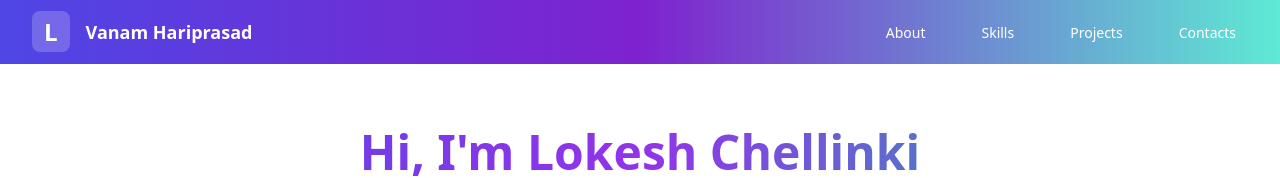
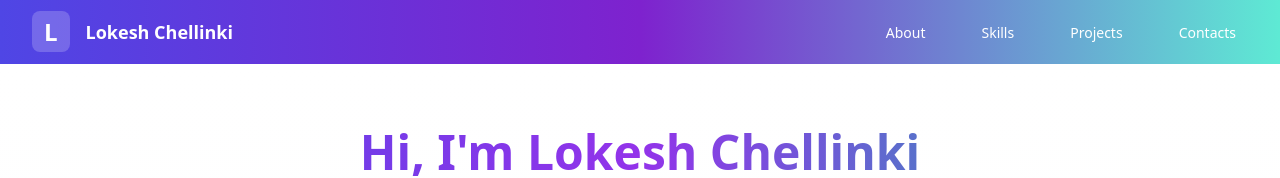
Before and after one commit to Lovekesh2806/Portfolio-Lokesh, a React (Create React App) app: page / in a window 1280 px wide. Shown: the top 178 px of the page. Built offline with nearby package versions, Linux system fonts and the light colour scheme.

Commit message:
Update Navbar.js
update navbar

```diff
--- a/src/components/Navbar.js
+++ b/src/components/Navbar.js
@@ -16,7 +16,7 @@ export default function Navbar() {
               </div>
               <div className="md:block hidden ml-4">
                 <span className="text-white font-semibold text-lg">
-                  Vanam Hariprasad
+                  Lokesh Chellinki
                 </span>
               </div>
             </div>
```
